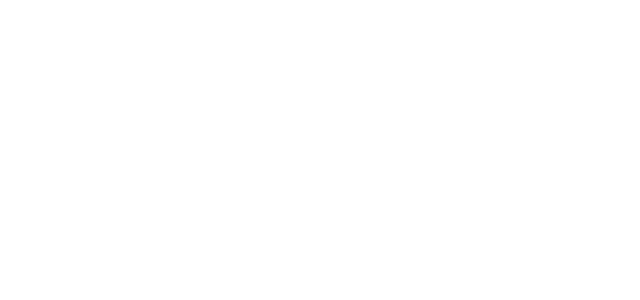
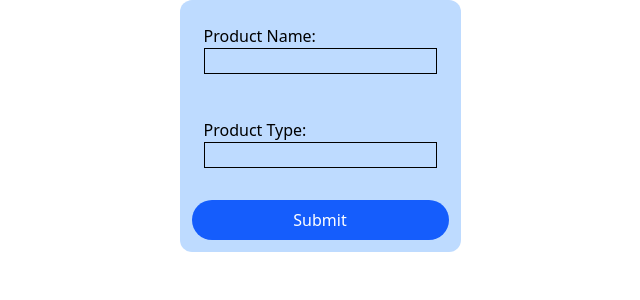
Before and after one commit to Phoenix-Domain/my-typescript-app, a React (Vite) app: page / in a window 1280 px wide. Shown: the top 300 px of the page, without its empty margins (320-960 px from the left). Built offline with nearby package versions, Linux system fonts and the light colour scheme.

Commit message:
feat: Create a mini CRUD interface for storing products

```diff
--- a/src/App.tsx
+++ b/src/App.tsx
@@ -1,10 +1,21 @@
 import './App.css';
+import Products from './components/Products';
+import Form from './components/Form';
+import { useState } from 'react';
+interface Product{
+    Product: string;
+    Type: string;
+}
 
 function App() {
+    const [products, setProducts] = useState<Product[]>([]);
 
  return(
     <>
-
+       <Form setProducts={setProducts}/>
+       {
+        products && (products.map((product, key) => <Products key={key} product={product.Product} type={product.Type}/>))
+       }
     </>
  )
 }
--- /dev/null
+++ b/src/components/Form.tsx
@@ -0,0 +1,68 @@
+import { useState, Dispatch, SetStateAction } from 'react';
+
+interface Product{
+    Product: string;
+    Type: string;
+}
+
+interface FormProps{
+    setProducts: Dispatch<SetStateAction<Product[]>>;
+}
+
+function Form({setProducts}: FormProps){
+    const [productName, setProductName] = useState<string>('');
+
+    const [productType, setProductType] = useState<string>('');
+
+    const handleSubmit = (): void => {
+        setProducts(prev => ([
+            ...prev,
+            {
+                Product: productName,
+                Type: productType
+            }
+        ]));
+
+        setProductName('');
+        setProductType('');
+    }
+
+    return(
+        <form action="" className='rounded-xl bg-blue-200 flex flex-col gap-5 w-fit m-auto p-3' onSubmit={(e) => {
+            e.preventDefault();
+            handleSubmit();
+        }}>
+            <article className='*:block flex flex-col p-3'>
+                <label htmlFor="">
+                   Product Name:
+                </label>
+                <input
+                type="text"
+                className='border'
+                value={productName}
+                onChange={(e) => {
+                    setProductName(e.target.value)
+                }}/>
+            </article>
+
+            <article className='*:block flex flex-col p-3'>
+                <label htmlFor="">
+                    Product Type:
+                </label>
+                <input
+                    type="text"
+                    className='border'
+                    value={productType}
+                    onChange={(e) => {
+                    setProductType(e.target.value)
+                }} />
+            </article>
+
+            <button type='submit' className='px-4 py-2 bg-blue-600 text-white rounded-full'>
+                Submit
+            </button>
+        </form>
+    )
+}
+
+export default Form;
--- /dev/null
+++ b/src/components/Products.tsx
@@ -0,0 +1,15 @@
+interface ProductProps{
+    product: string;
+    type: string
+}
+
+function Products({product,type}: ProductProps){
+    return(
+        <article>
+            <p>{product}</p>
+            <p>{type}</p>
+        </article>
+    )
+}
+
+export default Products;
```
